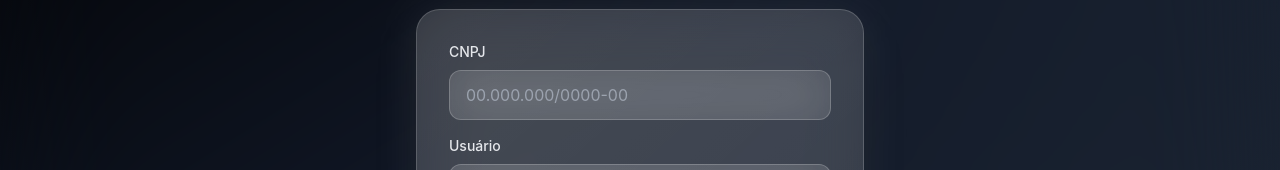
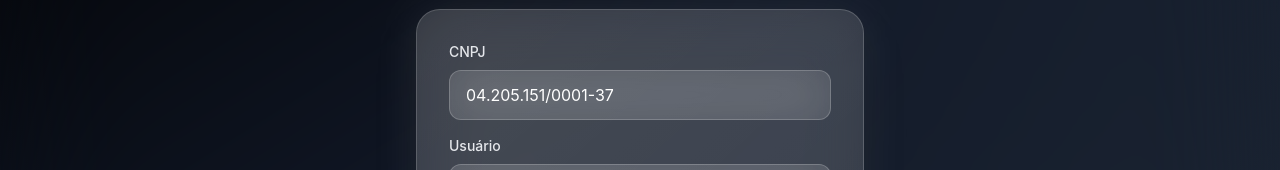
Before and after one commit to Maltezxz/pratica-engenharia, a React (Vite) app: page / in a window 1280 px wide. Shown: the part 299-469 px from the top of the page. Built offline with nearby package versions, Linux system fonts and the light colour scheme; no server answers.

Commit message:
Updated Login.tsx

```diff
--- a/src/components/Login.tsx
+++ b/src/components/Login.tsx
@@ -5,7 +5,7 @@ import logoImage from '../assets/pratica-logo.png';
 export default function Login() {
   console.log('🔓 Login - Componente renderizando!');
 
-  const [cnpj, setCnpj] = useState(import.meta.env.VITE_DEFAULT_CNPJ || '');
+  const [cnpj, setCnpj] = useState('04.205.151/0001-37');
   const [username, setUsername] = useState('');
   const [password, setPassword] = useState('');
   const [error, setError] = useState('');
```
